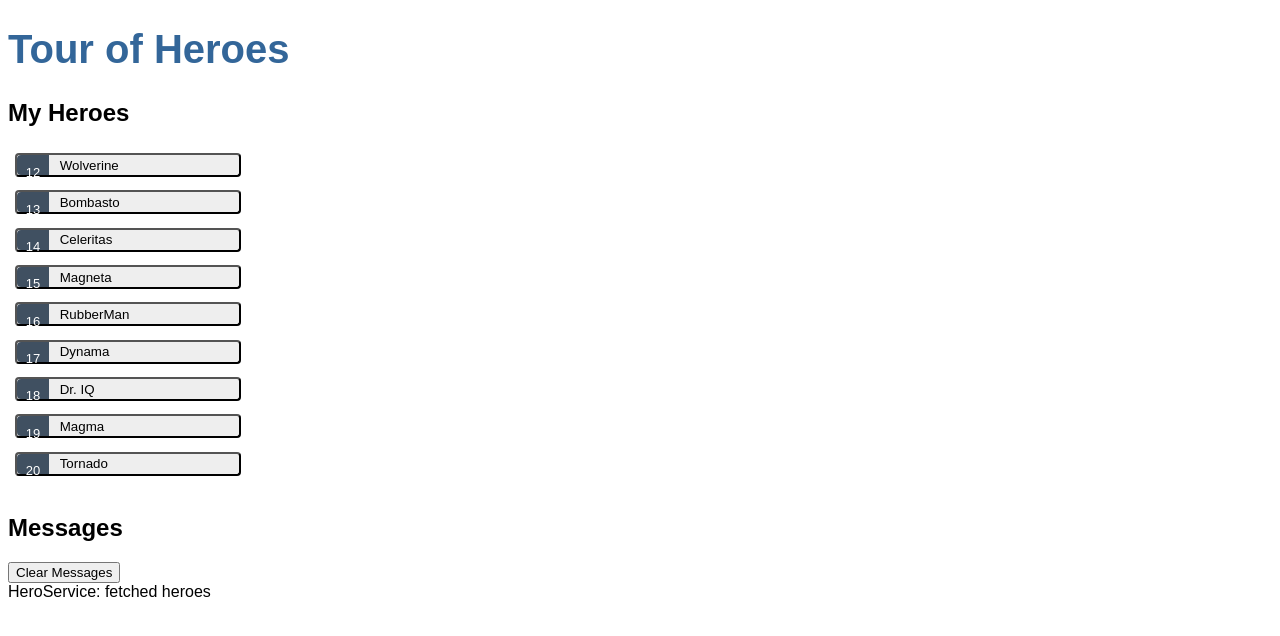
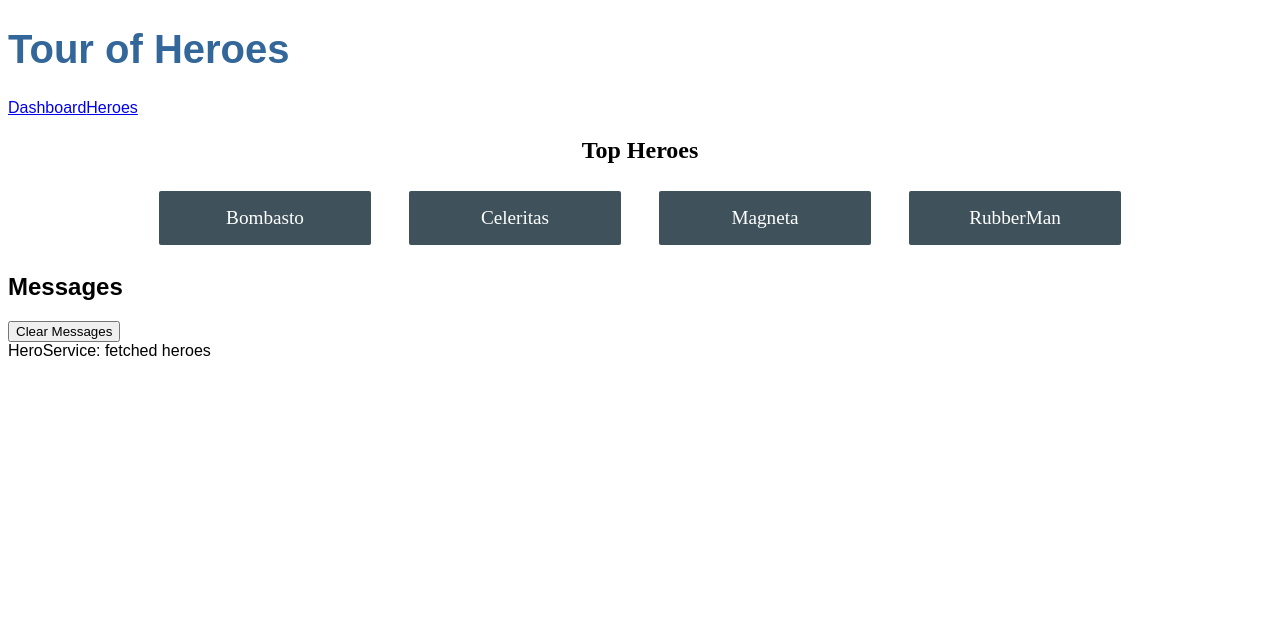
Before and after one commit to mathiasStark/tour-of-heroes, an Angular app: page /dashboard in a window 1280 px wide. Shown: the top 636 px of the page. Built offline with nearby package versions, Linux system fonts and the light colour scheme.

Commit message:
feat: added routing module

```diff
--- a/src/app/app.component.html
+++ b/src/app/app.component.html
@@ -1,3 +1,7 @@
 <h1>{{ title }}</h1>
-<app-heroes></app-heroes>
+<nav>
+  <a routerLink="/dashboard">Dashboard</a>
+  <a routerLink="/heroes">Heroes</a>
+</nav>
+<router-outlet></router-outlet>
 <app-messages></app-messages>
--- a/src/app/app.module.ts
+++ b/src/app/app.module.ts
@@ -6,6 +6,8 @@
 import { FormsModule } from '@angular/forms';
 import { HeroDetailComponent } from './hero-detail/hero-detail.component';
 import { MessagesComponent } from './messages/messages.component';
+import { AppRoutingModule } from './app-routing.module';
+import { DashboardComponent } from './dashboard/dashboard.component';
 
 @NgModule({
   declarations: [
@@ -13,11 +15,13 @@
     HeroesComponent,
     HeroDetailComponent,
     MessagesComponent,
+    DashboardComponent,
 
   ],
   imports: [
     BrowserModule,
-    FormsModule
+    FormsModule,
+    AppRoutingModule
   ],
   providers: [],
   bootstrap: [AppComponent]
--- /dev/null
+++ b/src/app/dashboard/dashboard.component.html
@@ -0,0 +1,6 @@
+<h2>Top Heroes</h2>
+<div class="heroes-menu">
+  <a *ngFor="let hero of heroes">
+    {{hero.name}}
+  </a>
+</div>
--- /dev/null
+++ b/src/app/dashboard/dashboard.component.scss
@@ -0,0 +1,50 @@
+/* DashboardComponent's private CSS styles */
+
+h2 {
+  text-align: center;
+}
+
+.heroes-menu {
+  padding: 0;
+  margin: auto;
+  max-width: 1000px;
+
+  /* flexbox */
+  display: flex;
+  flex-direction: row;
+  flex-wrap: wrap;
+  justify-content: space-around;
+  align-content: flex-start;
+  align-items: flex-start;
+}
+
+a {
+  background-color: #3f525c;
+  border-radius: 2px;
+  padding: 1rem;
+  font-size: 1.2rem;
+  text-decoration: none;
+  display: inline-block;
+  color: #fff;
+  text-align: center;
+  width: 100%;
+  min-width: 70px;
+  margin: .5rem auto;
+  box-sizing: border-box;
+
+  /* flexbox */
+  order: 0;
+  flex: 0 1 auto;
+  align-self: auto;
+}
+
+@media (min-width: 600px) {
+  a {
+    width: 18%;
+    box-sizing: content-box;
+  }
+}
+
+a:hover {
+  background-color: #000;
+}
--- /dev/null
+++ b/src/app/dashboard/dashboard.component.ts
@@ -0,0 +1,25 @@
+import { Component, OnInit } from '@angular/core';
+import { Hero } from '../model/hero.model';
+import { HeroService } from '../hero.service';
+
+@Component({
+  selector: 'app-dashboard',
+  templateUrl: './dashboard.component.html',
+  styleUrls: ['./dashboard.component.scss']
+})
+export class DashboardComponent implements OnInit {
+
+  heroes: Hero[] = [];
+
+  constructor(private heroService: HeroService) { }
+
+  ngOnInit(): void {
+    this.getHeroes();
+  }
+
+  getHeroes(): void {
+    this.heroService.getHeroes()
+      .subscribe(heroes => this.heroes = heroes.slice(1, 5));
+  }
+
+}
```
Also changed, not shown: src/app/app-routing.module.ts (added, +31 -0 lines), 1 other file (tests, documents, lock files or other folders).
